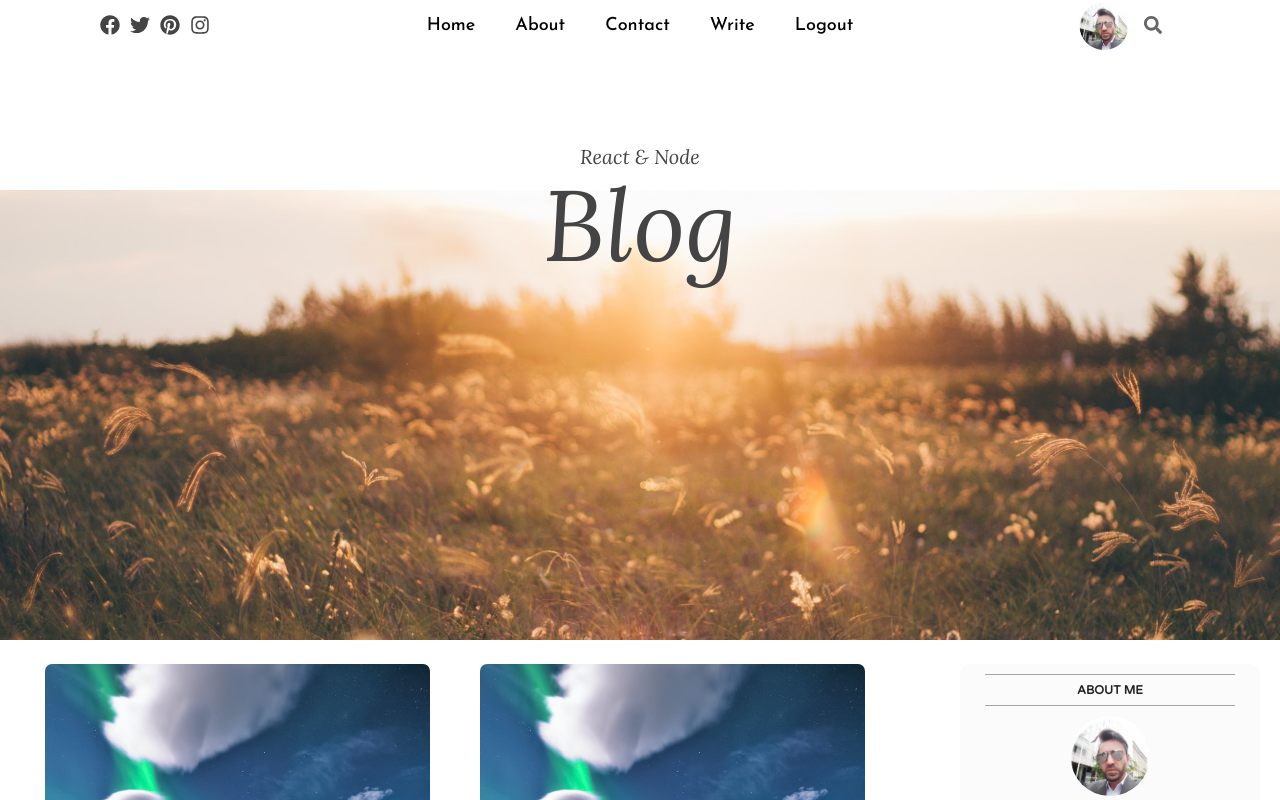
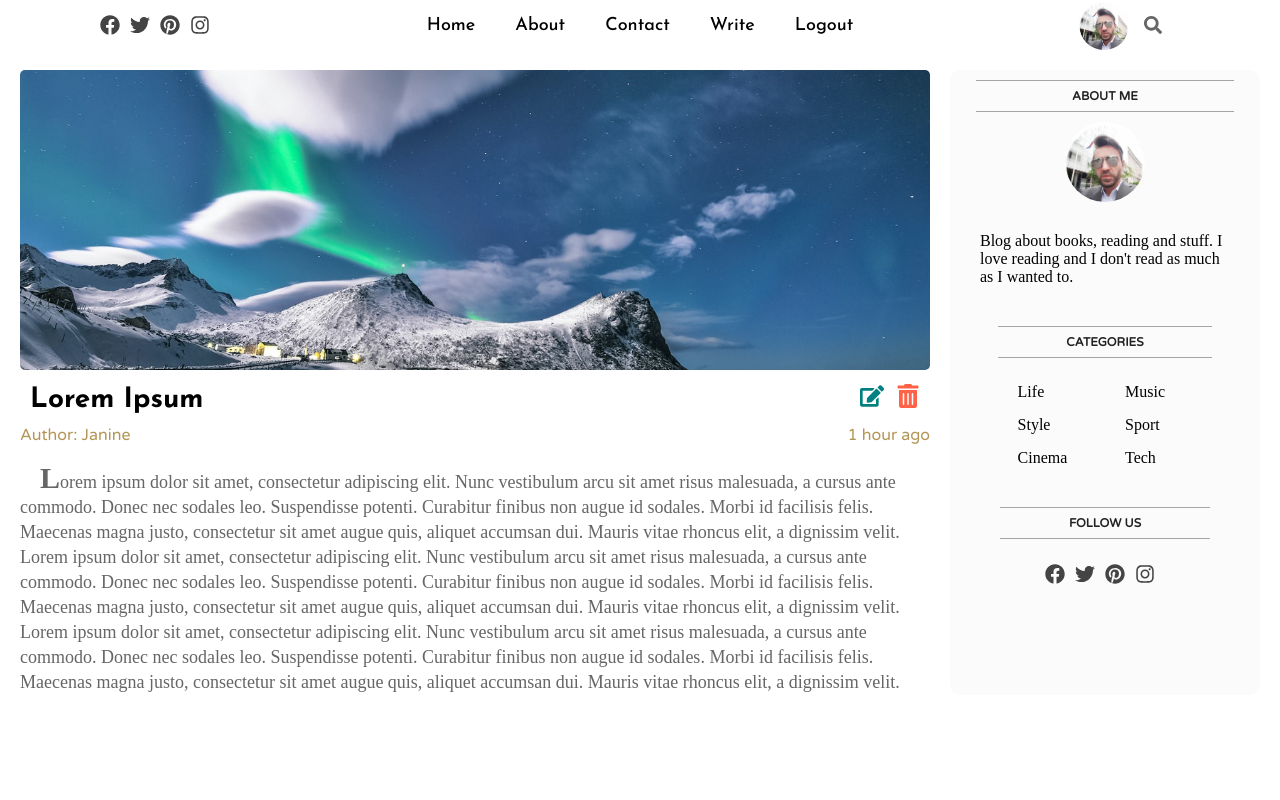
Before and after one commit to SJuras/MERN-Blog, a React (Create React App) app in the folder BlogWebsite/client/: page / in a window 1280 px wide. Shown: the top 800 px of the page. Built offline with nearby package versions, Linux system fonts and the light colour scheme; the HTML template or start-up script is replaced by a standard one.

Commit message:
v1.1.5 single post component added.

```diff
--- a/BlogWebsite/client/src/App.js
+++ b/BlogWebsite/client/src/App.js
@@ -1,12 +1,12 @@
 import TopBar from './topbar/TopBar';
 import Home from './pages/home/Home';
+import Single from './pages/single/Single';
 
 function App() {
   return (
     <>
       <TopBar />
-      <Home />
-      <p>ovo je para</p>
+      <Single />
     </>
   );
 }
--- /dev/null
+++ b/BlogWebsite/client/src/pages/single/Single.css
@@ -0,0 +1,4 @@
+
+.single {
+  display: flex;
+}
--- /dev/null
+++ b/BlogWebsite/client/src/pages/single/Single.jsx
@@ -0,0 +1,13 @@
+import React from 'react'
+import './Single.css';
+import Sidebar from '../../sidebar/Sidebar';
+import SinglePost from '../../singlePost/SinglePost';
+
+export default function Single(){
+  return(
+    <div className="single">
+      <SinglePost />
+      <Sidebar />
+    </div>
+  );
+}
--- /dev/null
+++ b/BlogWebsite/client/src/singlePost/SinglePost.css
@@ -0,0 +1,46 @@
+
+.singlePost {
+  flex: 9;
+}
+
+.singlePostWrapper {
+  padding: 20px;
+  padding-right: 0;
+}
+
+.singlePostImg {
+  width: 100%;
+  height: 300px;
+  border-radius: 5px;
+  object-fit: cover;
+}
+
+.singlePostTitle {
+  margin: 10px;
+  font-family: 'Josefin Sans', sans-serif;
+  font-size: 28px;
+  display: flex;
+  align-items: center;
+  justify-content: space-between;
+}
+
+.singlePostInfo {
+  margin-bottom: 20px;
+  display: flex;
+  justify-content: space-between;
+  font-family: 'Varela Round', sans-serif;
+  font-size: 16px;
+  color: #b39656;
+}
+
+.singlePostDesc {
+  color: #666;
+  font-size: 18px;
+  line-height: 25px;
+}
+
+.singlePostDesc::first-letter {
+  margin-left: 20px;
+  font-size: 30px;
+  font-weight: 600;
+}
--- /dev/null
+++ b/BlogWebsite/client/src/singlePost/SinglePost.jsx
@@ -0,0 +1,46 @@
+import React from 'react';
+import './SinglePost.css';
+import Ski from '../assets/ski.jpg';
+
+import { FaEdit } from "react-icons/fa";
+import { FaTrashAlt } from "react-icons/fa";
+
+
+export default function SinglePost(){
+  return(
+    <div className="singlePost">
+      <div className="singlePostWrapper">
+        <img src={Ski} alt="" className="singlePostImg" />
+        <h1 className="singlePostTitle">
+          Lorem Ipsum
+          <div className="singlePostEdit">
+            <FaEdit style={{ cursor: "pointer", fontSize: "24px", color: "teal", marginRight: "12px" }} />
+            <FaTrashAlt style={{ cursor: "pointer", fontSize: "24px", color: "tomato" }} />
+          </div>
+        </h1>
+        <div className="singlePostInfo">
+          <span className="singlePostAuthor">Author: Janine</span>
+          <span className="singlePostDate">1 hour ago</span>
+        </div>
+        <p className="singlePostDesc">
+          Lorem ipsum dolor sit amet, consectetur adipiscing elit. Nunc
+          vestibulum arcu sit amet risus malesuada, a cursus ante commodo.
+          Donec nec sodales leo. Suspendisse potenti. Curabitur finibus non
+          augue id sodales. Morbi id facilisis felis. Maecenas magna justo,
+          consectetur sit amet augue quis, aliquet accumsan dui. Mauris vitae
+          rhoncus elit, a dignissim velit. Lorem ipsum dolor sit amet, consectetur adipiscing elit. Nunc
+          vestibulum arcu sit amet risus malesuada, a cursus ante commodo.
+          Donec nec sodales leo. Suspendisse potenti. Curabitur finibus non
+          augue id sodales. Morbi id facilisis felis. Maecenas magna justo,
+          consectetur sit amet augue quis, aliquet accumsan dui. Mauris vitae
+          rhoncus elit, a dignissim velit. Lorem ipsum dolor sit amet, consectetur adipiscing elit. Nunc
+          vestibulum arcu sit amet risus malesuada, a cursus ante commodo.
+          Donec nec sodales leo. Suspendisse potenti. Curabitur finibus non
+          augue id sodales. Morbi id facilisis felis. Maecenas magna justo,
+          consectetur sit amet augue quis, aliquet accumsan dui. Mauris vitae
+          rhoncus elit, a dignissim velit.
+        </p>
+      </div>
+    </div>
+  );
+}
```
